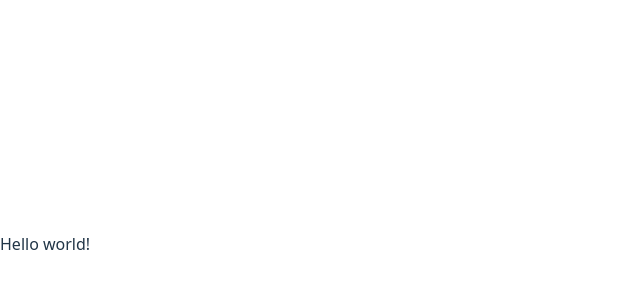
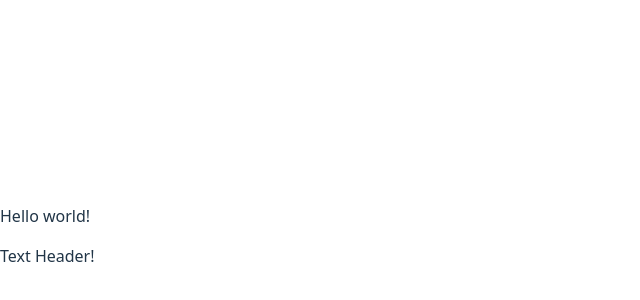
Before and after one commit to SergejPanaseiko/react-project-1, a React (Vite) app: page / in a window 1280 px wide. Shown: the part 156-456 px from the top of the page, without its empty margins (0-640 px from the left). Built offline with nearby package versions, Linux system fonts and the light colour scheme.

Commit message:
update vercel deploy

```diff
--- a/src/App.jsx
+++ b/src/App.jsx
@@ -1,4 +1,17 @@
+const Header = () => {
+  return (
+    <header>
+      <p>Text Header!</p>
+   </header>
+  )
+}
+
 const App = () => {
-  return <div>Hello world!</div>
+  return (
+    <>
+      <div>Hello world!</div>
+      <Header />
+</>
+  )
 }
 export default App;
```
